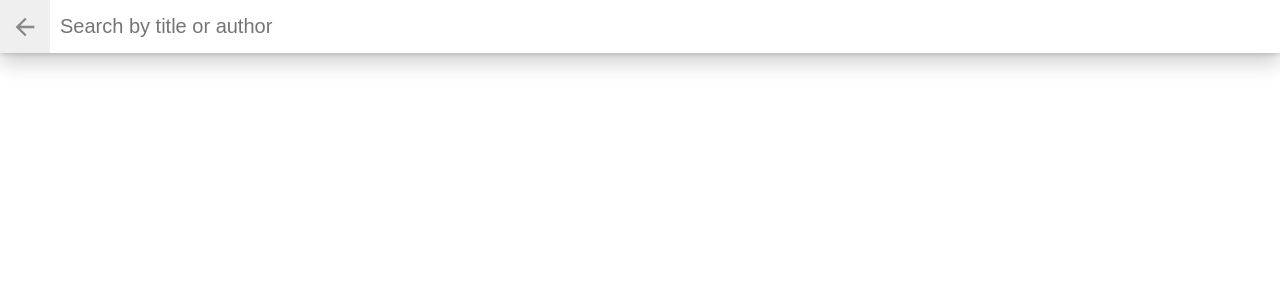
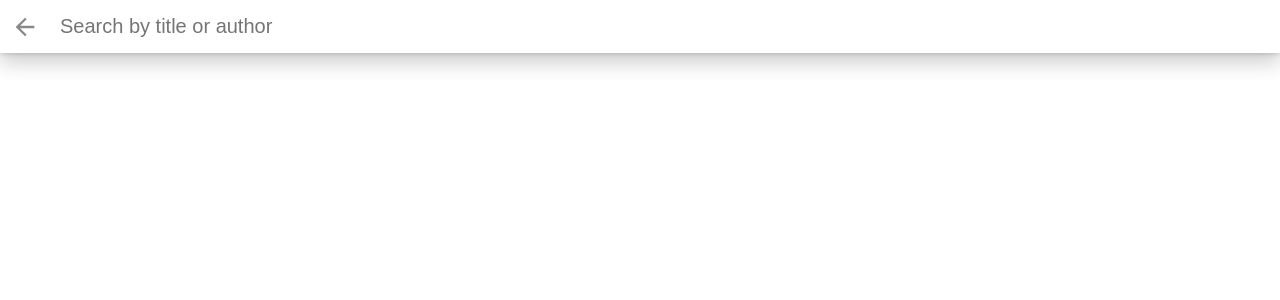
Before and after one commit to derickmoncado/MyReads-V2, a React (Create React App) app: page /search in a window 1280 px wide. Shown: the top 300 px of the page. Built offline with nearby package versions, Linux system fonts and the light colour scheme; no server answers.

Commit message:
Fixed routing issue from Search page.

```diff
--- a/src/components/Search.js
+++ b/src/components/Search.js
@@ -1,11 +1,14 @@
 import React, { Component } from 'react'
+import { Link } from 'react-router-dom'
 
 class Search extends Component {
 	render() {
 		return (
 			<div className="search-books">
 				<div className="search-books-bar">
-					<button className="close-search" onClick={() => this.setState({ showSearchPage: false })}>Close</button>
+					<Link to="/" className="close-search">
+						Close
+					</Link>
 					<div className="search-books-input-wrapper">
 						<input type="text" placeholder="Search by title or author"/>
 					</div>
```
